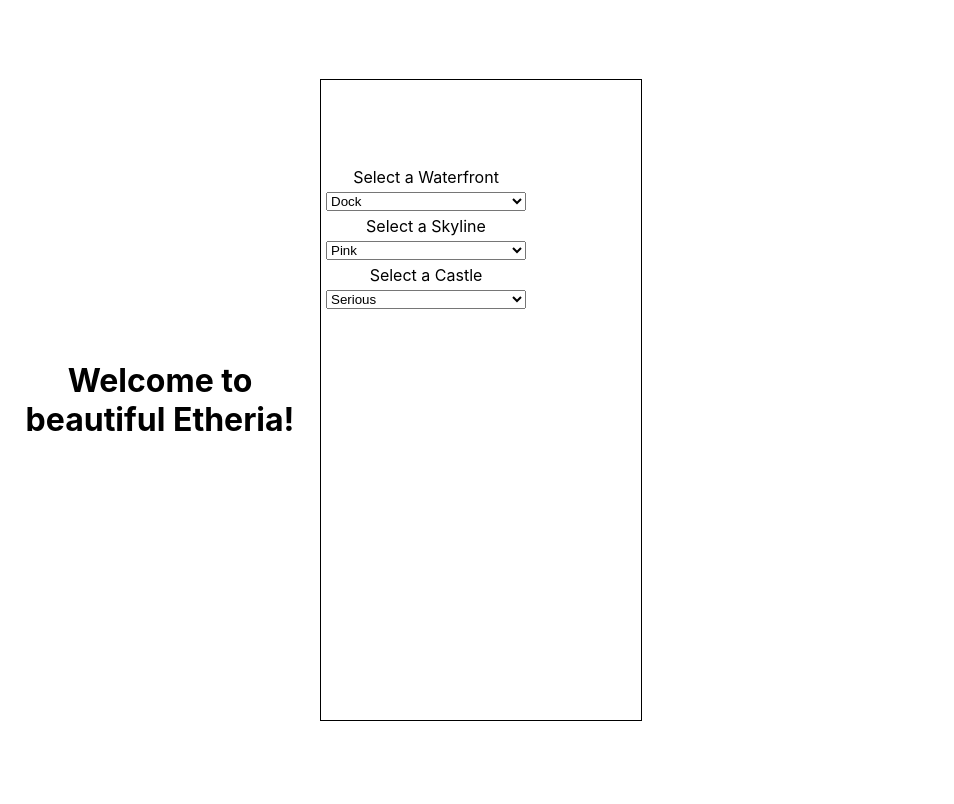
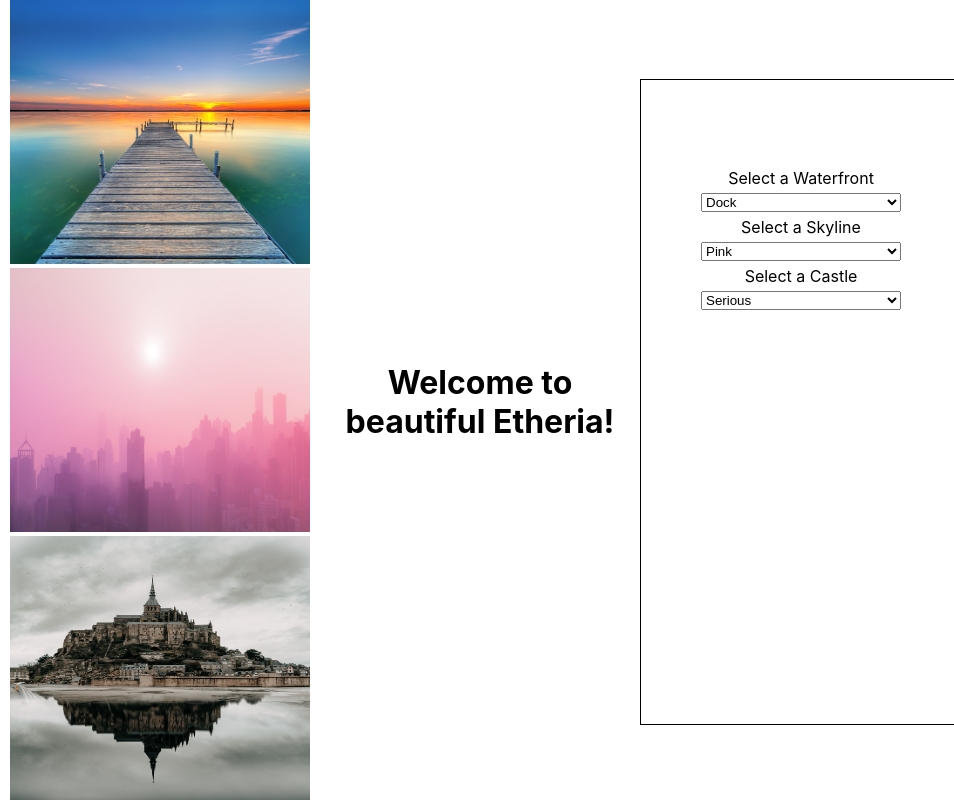
Before and after one commit to ari-harlem-caballero/React-HB-city-postcard, a React (Create React App) app: page / in a window 1280 px wide. Shown: the whole page, without its empty margins (0-954 px from the left). Built offline with nearby package versions, Linux system fonts and the light colour scheme.

Commit message:
added img func

```diff
--- a/src/App.js
+++ b/src/App.js
@@ -22,6 +22,10 @@ function App() {
   return (
     <div className="App">
       {/* here, the City component takes in skylineId, waterfrontId, castleId as props. It'll use those ids to render pictures correctly. */}
+      <City
+        waterfrontId={waterfrontId}
+        skylineId={skylineId}
+        castleId={castleId} />
       <h1>
         {/* dynamically update the city name here using state */}
         Welcome to beautiful {cityName}!
--- a/src/City.js
+++ b/src/City.js
@@ -1,10 +1,13 @@
 import React from 'react';
 
-export default function City(props) {
+export default function City({ waterfrontId, skylineId, castleId }) {
   return (
     <div className="city">
       {/* this component should take 3 props: waterfrontId, skylineId, and castlId */}
       {/* use these 3 ids in img tags load approriate images that live in the public directory */}
+      <img className='waterfront-img' src={`waterfront-${waterfrontId}.jpeg`}/>
+      <img className='skyline-img' src={`skyline-${skylineId}.jpeg`}/>
+      <img className='castle-img' src={`castle-${castleId}.jpeg`}/>
     </div>
   );
 }
```
